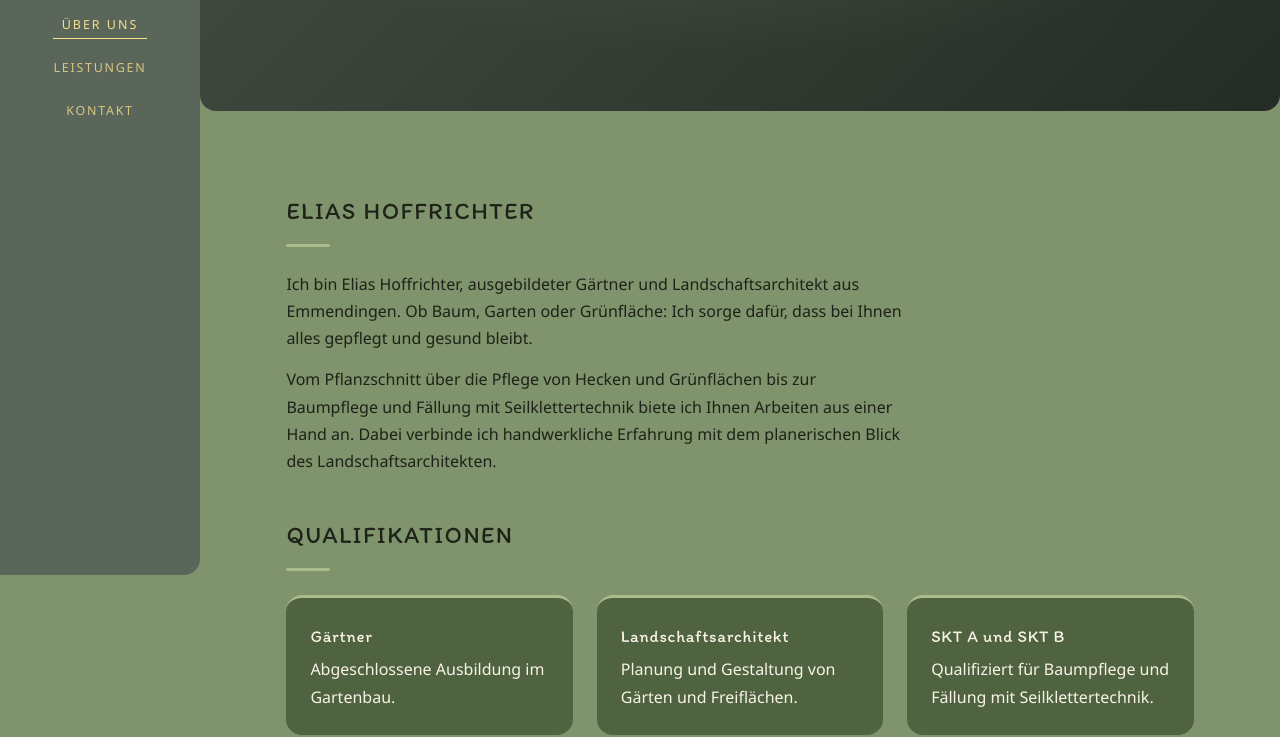
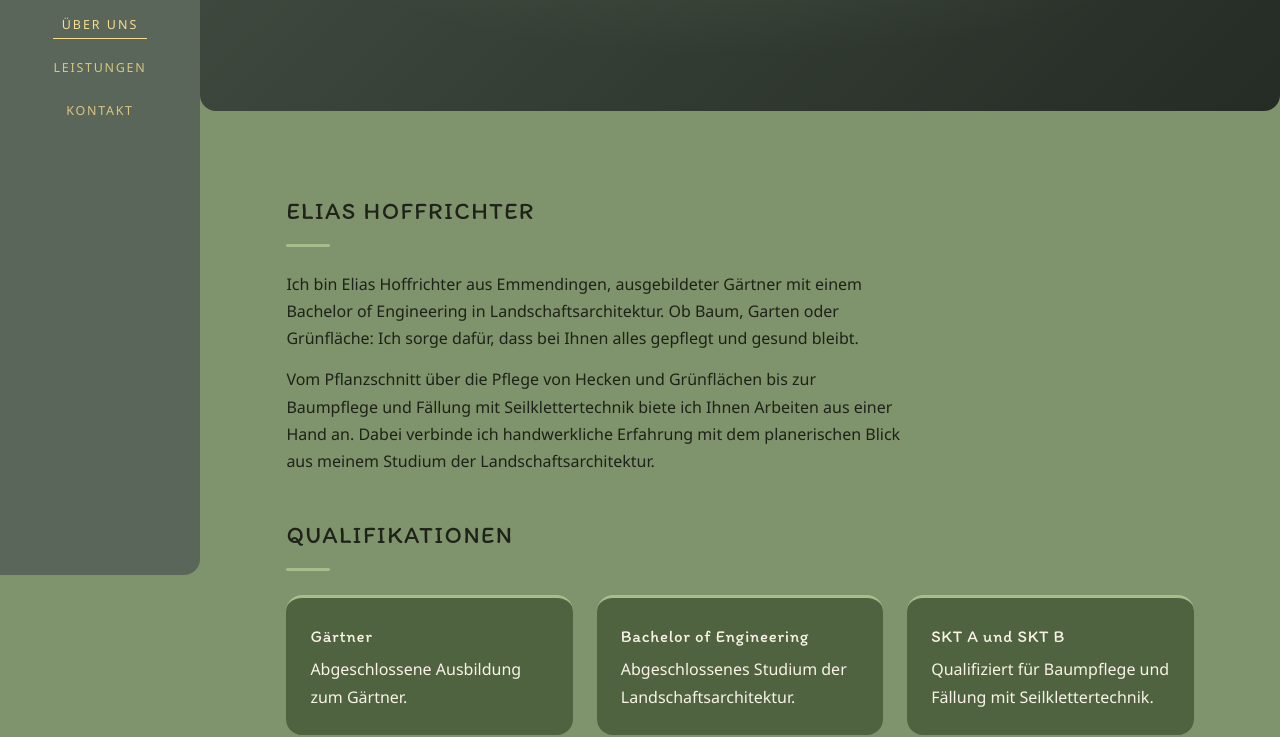
Before and after one commit to lecndro/Hoffrichter, a plain HTML site: page ueber-uns.html in a window 1280 px wide. Shown: the part 225-962 px from the top of the page. Drawn offline with Linux system fonts and the light colour scheme.

Commit message:
Add files via upload

```diff
--- a/ueber-uns.html
+++ b/ueber-uns.html
@@ -4,7 +4,7 @@
 <meta charset="utf-8">
 <meta name="viewport" content="width=device-width,initial-scale=1">
 <title>Über uns – Hoffrichter – Baum · Landschaft · Garten</title>
-<meta name="description" content="Elias Hoffrichter, Gärtner und Landschaftsarchitekt aus Emmendingen: SKT-A- und SKT-B-qualifiziert, Ausbilder. Baum, Landschaft und Garten aus einer Hand.">
+<meta name="description" content="Elias Hoffrichter aus Emmendingen: Gärtner mit Bachelor of Engineering in Landschaftsarchitektur, SKT A und SKT B, Ausbilder. Baum, Landschaft und Garten aus einer Hand.">
 <link rel="icon" type="image/png" href="bilder/logo.png">
 <link rel="stylesheet" href="style.css">
 </head>
@@ -23,13 +23,13 @@
   <div class="hero small"><h1>Über uns</h1></div>
   <section>
     <h2>Elias Hoffrichter</h2>
-    <p>Ich bin Elias Hoffrichter, ausgebildeter Gärtner und Landschaftsarchitekt aus Emmendingen. Ob Baum, Garten oder Grünfläche: Ich sorge dafür, dass bei Ihnen alles gepflegt und gesund bleibt.</p>
-    <p>Vom Pflanzschnitt über die Pflege von Hecken und Grünflächen bis zur Baumpflege und Fällung mit Seilklettertechnik biete ich Ihnen Arbeiten aus einer Hand an. Dabei verbinde ich handwerkliche Erfahrung mit dem planerischen Blick des Landschaftsarchitekten.</p>
+    <p>Ich bin Elias Hoffrichter aus Emmendingen, ausgebildeter Gärtner mit einem Bachelor of Engineering in Landschaftsarchitektur. Ob Baum, Garten oder Grünfläche: Ich sorge dafür, dass bei Ihnen alles gepflegt und gesund bleibt.</p>
+    <p>Vom Pflanzschnitt über die Pflege von Hecken und Grünflächen bis zur Baumpflege und Fällung mit Seilklettertechnik biete ich Ihnen Arbeiten aus einer Hand an. Dabei verbinde ich handwerkliche Erfahrung mit dem planerischen Blick aus meinem Studium der Landschaftsarchitektur.</p>
 
     <h2 style="margin-top:40px">Qualifikationen</h2>
     <div class="cards">
-      <div class="card"><h3>Gärtner</h3><p>Abgeschlossene Ausbildung im Gartenbau.</p></div>
-      <div class="card"><h3>Landschaftsarchitekt</h3><p>Planung und Gestaltung von Gärten und Freiflächen.</p></div>
+      <div class="card"><h3>Gärtner</h3><p>Abgeschlossene Ausbildung zum Gärtner.</p></div>
+      <div class="card"><h3>Bachelor of Engineering</h3><p>Abgeschlossenes Studium der Landschaftsarchitektur.</p></div>
       <div class="card"><h3>SKT A und SKT B</h3><p>Qualifiziert für Baumpflege und Fällung mit Seilklettertechnik.</p></div>
       <div class="card"><h3>Ausbilder</h3><p>Ich gebe mein Wissen weiter und bilde aus.</p></div>
     </div>
```
Also changed, not shown: index.html (+2 -2 lines), kontakt.html (+1 -1 lines).
